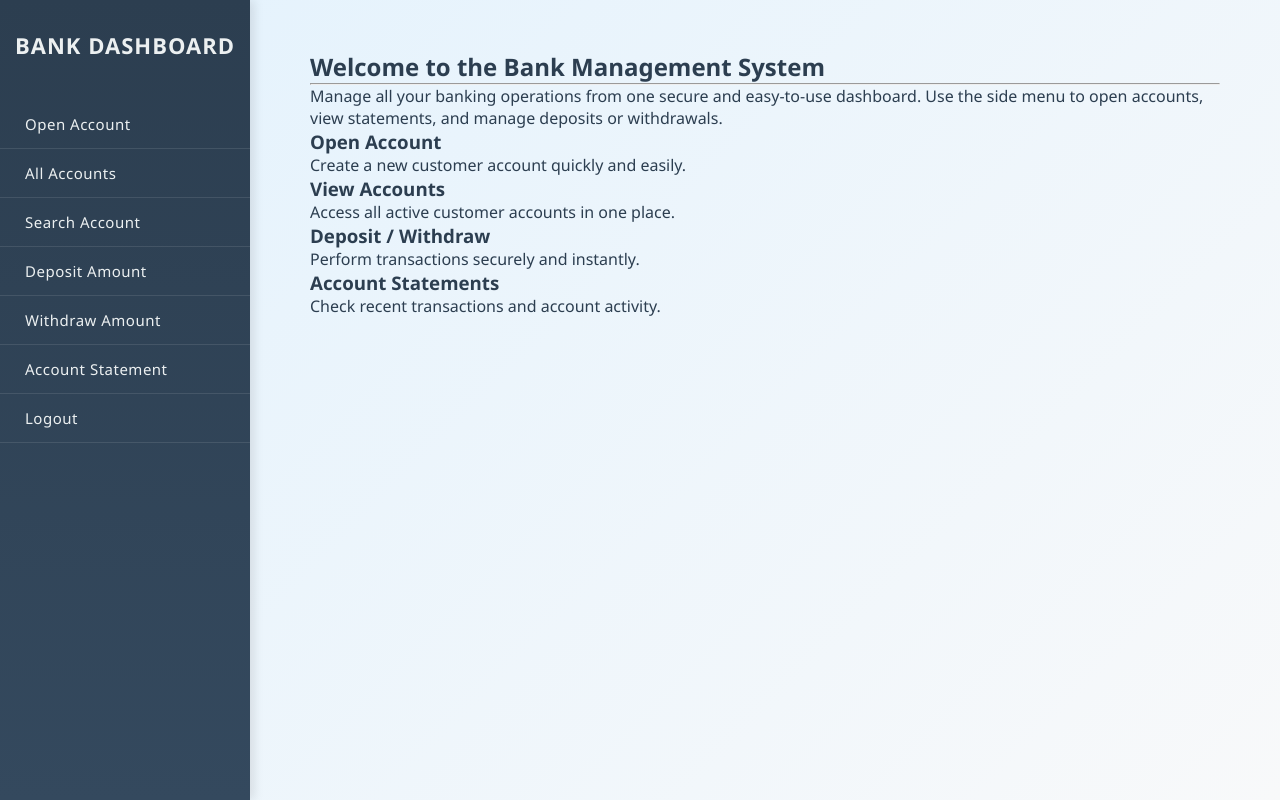
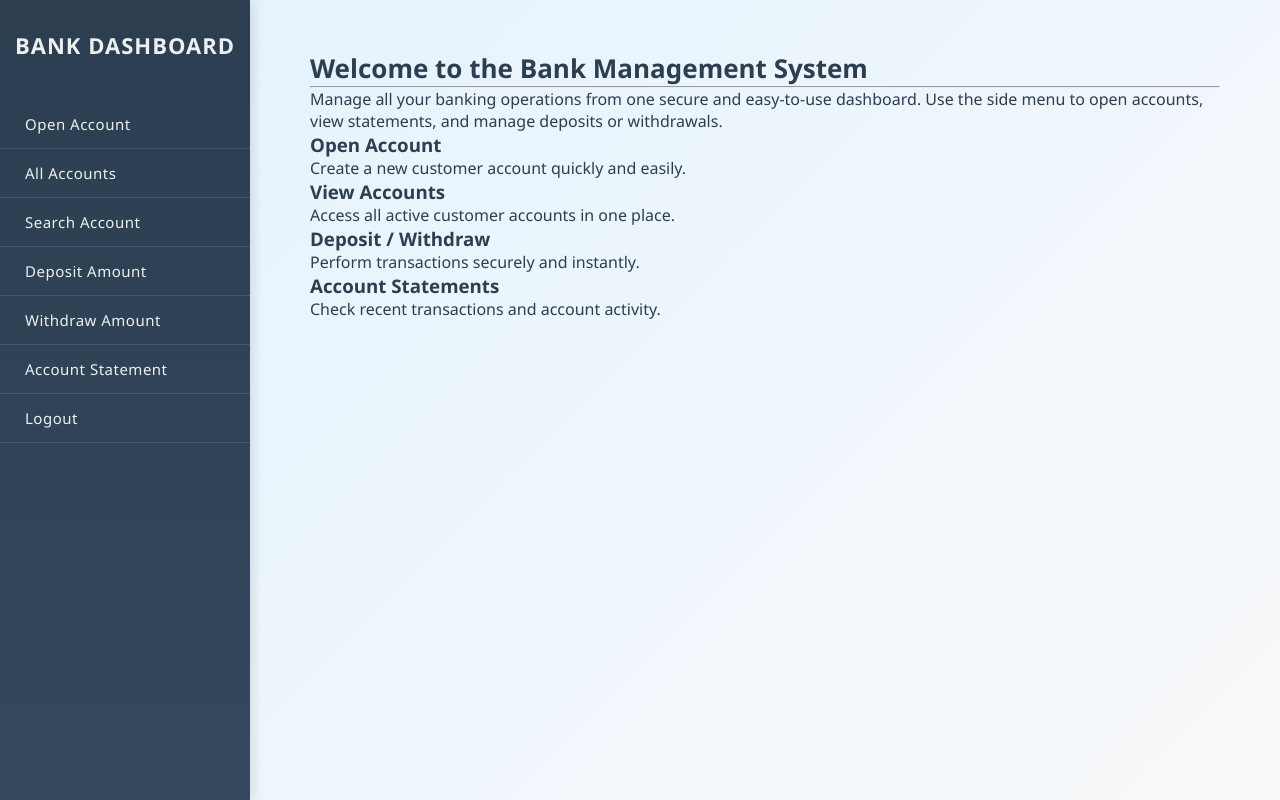
Before and after one commit to tanvi2711/Python_Full_stack_Projects, a Flask app: page /home in a window 1280 px wide. Run offline with Flask 3, Linux system fonts and the light colour scheme.

Commit message:
home.html update

```diff
--- a/BANKAPP/templates/home.html
+++ b/BANKAPP/templates/home.html
@@ -69,6 +69,10 @@
             background: transparent;
         }
 
+        .main-content h2 {
+            font-size: 26px;
+
+        }
 
 
 
```
